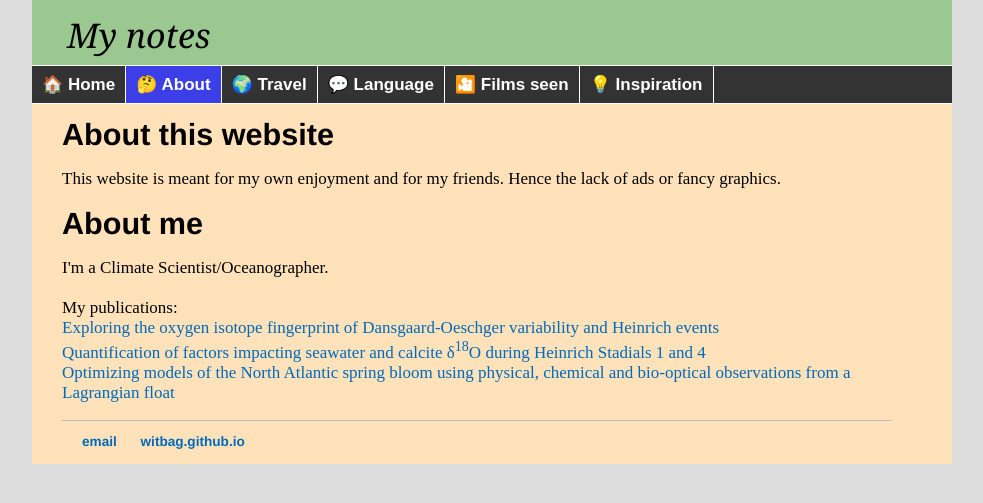
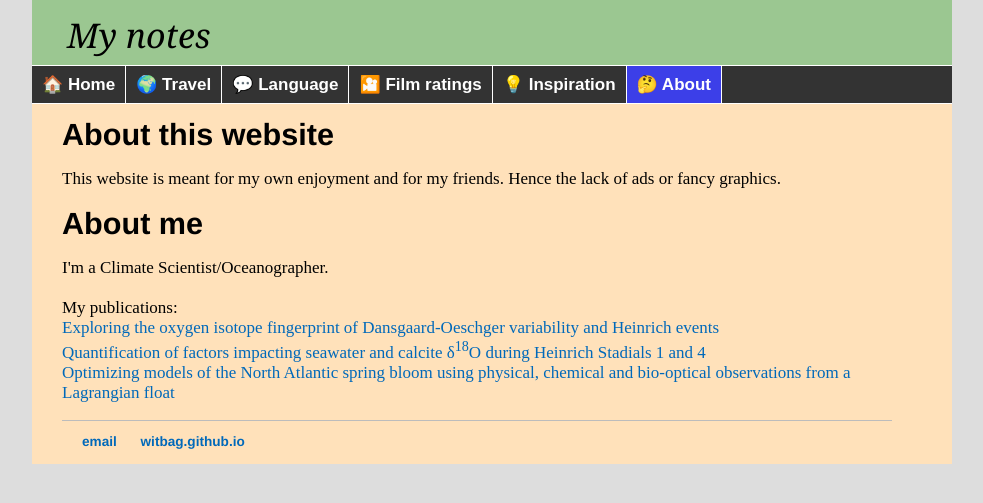
Before and after one commit to witbag/witbag.github.io, a Jekyll site: the page built from about/index.html, in a window 1280 px wide. Shown: the top 503 px of the page, without its empty margins (148-1131 px from the left). Built offline with Jekyll 4.4.1, drawn with Linux system fonts in a browser that asks for light colours.

Commit message:
Update about.html

```diff
--- a/_layouts/about.html
+++ b/_layouts/about.html
@@ -4,11 +4,11 @@ layout: default
 
 <ul class="solidblockmenu">
 <li><a href="/">🏠 Home</a></li>
-<li><a href="/about" class="current">🤔 About</a></li>
 <li><a href="/travel">🌍 Travel</a></li>
 <li><a href="/lang">💬 Language</a></li>
-<li><a href="/likes">🎦 Films seen</a></li>
+<li><a href="/likes">🎦 Film ratings</a></li>
 <li><a href="/inspiration">💡 Inspiration</a></li>
+<li><a href="/about" class="current">🤔 About</a></li>
 </ul>
 
 <div class="about">
```
